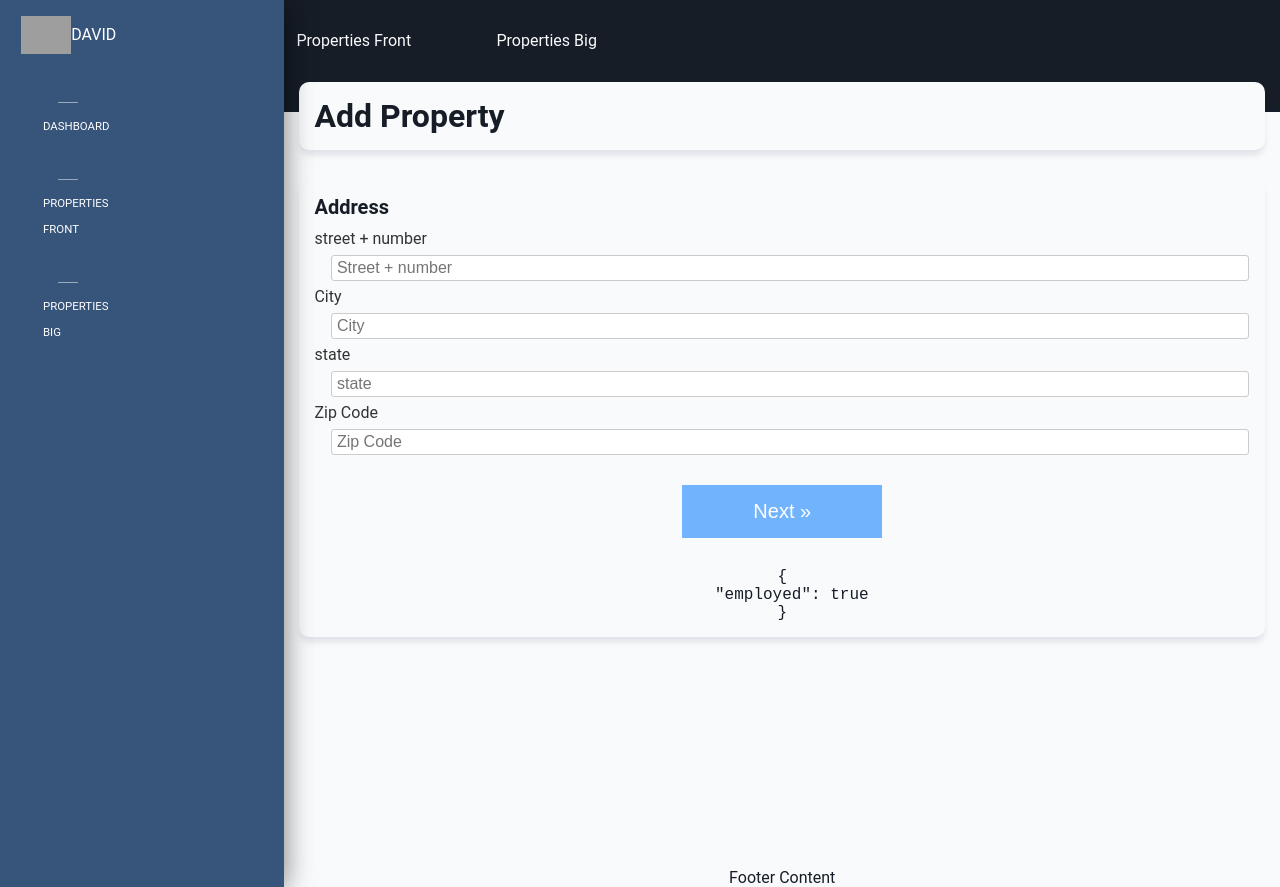
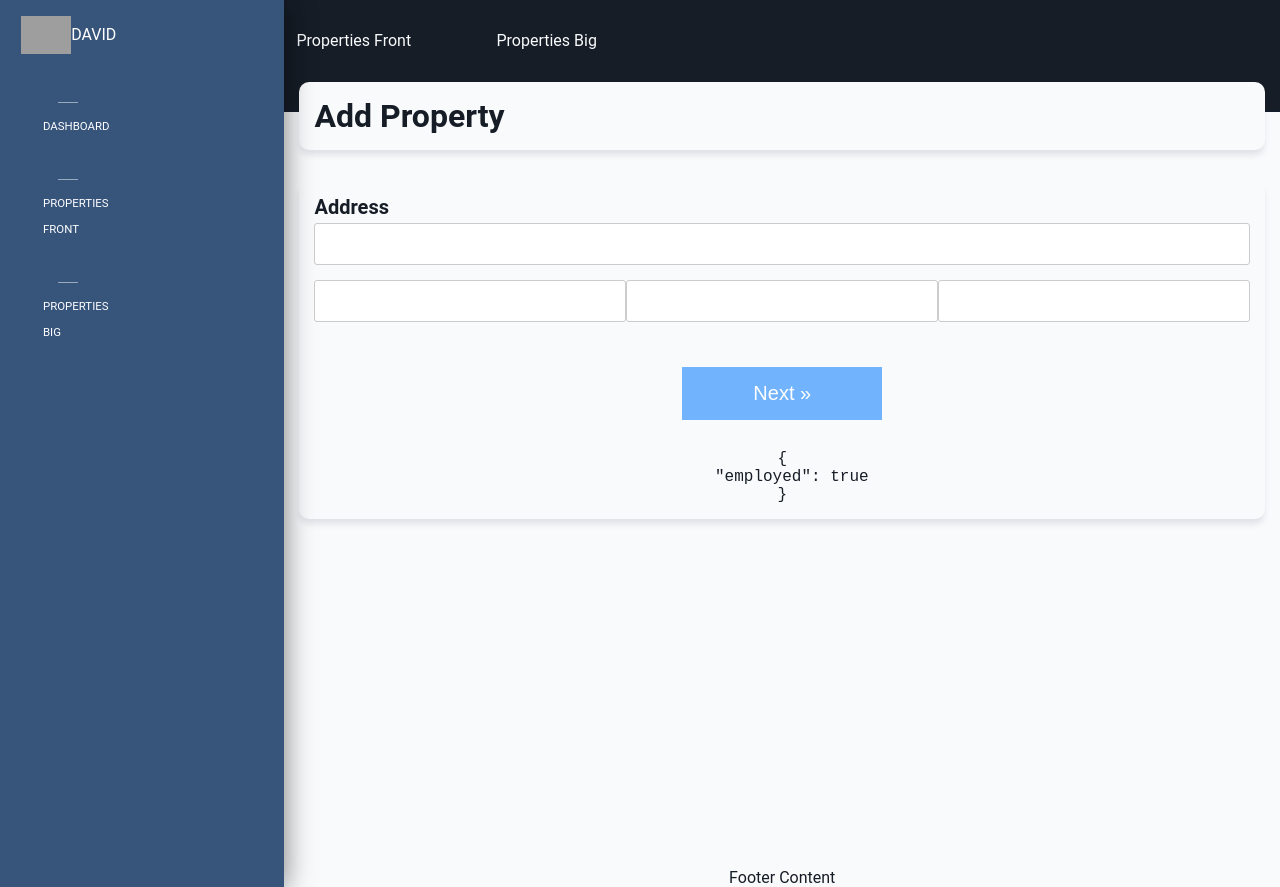
Before and after one commit to behagoras/dashboard-react, a React app: page /admin/wizard in a window 1280 px wide. Built offline with nearby package versions, Linux system fonts and the light colour scheme; grey boxes are pictures that could not be loaded; some icons are missing.

Commit message:
Redesigning the inputs, CoolInputs2.js

```diff
--- /dev/null
+++ b/src/components/Atoms/Container.jsx
@@ -0,0 +1,8 @@
+import styled from 'styled-components';
+
+const Container = styled.div`
+    display:grid;
+    grid-template-columns:repeat(${(props) => (props.columns ? props.columns : 1)},1fr);
+`;
+
+export default Container;
--- /dev/null
+++ b/src/components/Form/CoolInputs2.js
@@ -0,0 +1,78 @@
+/* eslint-disable import/prefer-default-export */
+import styled from 'styled-components';
+import React from 'react';
+
+export const InputGroup = styled.div`
+    position: relative;
+    margin-bottom: 15px;
+`;
+
+const MyInput = styled.input`
+    width: 100%;
+    line-height: 40px;
+    padding: 0 15px;
+    box-sizing: border-box;
+    font-size: 14px;
+    color: #222;
+    border: 1px solid #ccc;
+    border-radius: 3px;
+    & :focus {
+        outline: 0;
+        border-color: blue;
+    }
+    & :valid + label::before {
+        line-height: 20px;
+        font-size: 12px;
+        top: -10px;
+        background: #fff;
+        padding: 0 6px;
+        left: 9px;
+        content: attr(data-title);
+    }
+    & :focus + label::before {
+        line-height: 20px;
+        font-size: 12px;
+        top: -10px;
+        background: #fff;
+        padding: 0 6px;
+        left: 9px;
+        color: blue;
+    }
+`;
+
+export const Input = (props) => {
+  const {
+    id,
+    input,
+    meta,
+    ...rest
+  } = props;
+  const { type, name, onChange, value, ...restInput } = input;
+  return (
+
+    <MyInput
+      id={id}
+      name={name}
+      // error={showError}
+      inputProps={restInput}
+      onChange={onChange}
+      value={value}
+      type={type}
+      {...rest}
+      {...meta}
+    />
+  );
+};
+
+export const Label = styled.label`
+    & :before {
+        content: attr(title);
+        position: absolute;
+        top: 0;
+        left: 15px;
+        line-height: 40px;
+        font-size: 14px;
+        color: #777;
+        transition: 300ms all;
+    }
+`;
--- a/src/components/Form/FormElements.js
+++ b/src/components/Form/FormElements.js
@@ -44,11 +44,13 @@ const MySelect = styled.select`
     border: 1px solid #ccc;
     border-radius: 3px;
     width:100%;
+    height:40px;
 `;
 
 const MyDataList = styled.datalist`
   flex: 1;
-  padding: 3px 5px;
+  /* padding: 3px 5px; */
+  height:40px;
   font-size: 1em;
   margin-left: 15px;
   border: 1px solid #ccc;
--- a/src/pages/Dashboard/Wizard/Pages/Page1.jsx
+++ b/src/pages/Dashboard/Wizard/Pages/Page1.jsx
@@ -1,52 +1,80 @@
 import React from 'react';
 import { Field } from 'react-final-form';
 import Wizard from '../../../../components/Form/Wizard';
-import { Label, Input } from '../../../../components/Form/FormElements';
+import { } from '../../../../components/Form/FormElements';
+import { Input, Label, InputGroup } from '../../../../components/Form/CoolInputs2';
+import Container from '../../../../components/Atoms/Container';
 
 const Page1 = () => {
   return (
     <Wizard.Page>
-      <div>
       <h2 style={{ textAlign: 'left', fontSize: '20px' }}>Address</h2>
-        <Label htmlFor="street">street + number</Label>
+      <InputGroup>
         <Field
           name="street"
-          id="street"
           component={Input}
           type="text"
-          placeholder="Street + number"
+          required
+          autoComplete="off"
+          id="street"
+          value="street"
         />
-      </div>
-      <div>
-        <Label htmlFor="city">City</Label>
+        <Label
+          htmlFor="street"
+          title="Enter the property street followed by the house number"
+          data-title="street + number"
+        />
+      </InputGroup>
+      <Container columns="3">
+        <InputGroup>
           <Field
-          id="city"
             name="city"
             component={Input}
             type="text"
-          placeholder="City"
+            required
+            autoComplete="off"
+            id="city"
+            value="city"
           />
-      </div>
-      <div>
-        <Label htmlFor="state">state</Label>
+          <Label
+            htmlFor="city"
+            title="Enter the property city"
+            data-title="city"
+          />
+        </InputGroup>
+        <InputGroup>
           <Field
-          id="state"
             name="state"
             component={Input}
             type="text"
-          placeholder="state"
+            required
+            autoComplete="off"
+            id="state"
+            value="state"
           />
-      </div>
-      <div>
-        <Label htmlFor="zip">Zip Code</Label>
+          <Label
+            htmlFor="state"
+            title="Enter the property state"
+            data-title="state"
+          />
+        </InputGroup>
+        <InputGroup>
           <Field
-          id="zip"
             name="zip"
             component={Input}
             type="text"
-          placeholder="Zip Code"
+            required
+            autoComplete="off"
+            id="zip"
+            value="zip"
           />
-      </div>
+          <Label
+            htmlFor="zip"
+            title="Enter the property zip code"
+            data-title="zip code"
+          />
+        </InputGroup>
+      </Container>
       {/* <pre>{JSON.stringify(values, 0, 2)}</pre> */}
     </Wizard.Page>
   );
--- a/src/pages/Dashboard/Wizard/Pages/Page2.jsx
+++ b/src/pages/Dashboard/Wizard/Pages/Page2.jsx
@@ -1,22 +1,129 @@
 import React from 'react';
 import { Field } from 'react-final-form';
 import Wizard from '../../../../components/Form/Wizard';
-import { Label, Input, Select, NationalitiesSelect } from '../../../../components/Form/FormElements';
+import { Select, NationalitiesSelect } from '../../../../components/Form/FormElements';
+import { Input, Label, InputGroup } from '../../../../components/Form/CoolInputs2';
+import Container from '../../../../components/Atoms/Container';
 
 const Page1 = () => {
   return (
     <Wizard.Page>
       <div>
         <h2 style={{ textAlign: 'left', fontSize: '20px' }}>Personal data of the owner</h2>
-        <Label htmlFor="fullName">Full Name</Label>
+        <InputGroup>
           <Field
             name="fullName"
-          id="fullName"
             component={Input}
             type="text"
-          placeholder="Full Name"
+            required
+            autoComplete="off"
+            id="fullName"
+            value="fullName"
           />
-        <Label htmlFor="gender">Gender</Label>
+          <Label
+            htmlFor="fullName"
+            title="Enter your full name"
+            data-title="Full Name"
+          />
+        </InputGroup>
+      </div>
+      <div>
+        <h2 style={{ textAlign: 'left', fontSize: '20px' }}>Contact data of the owner</h2>
+        <Container columns="2">
+          <InputGroup>
+            <Field
+              name="residencePhone"
+              component={Input}
+              type="phone"
+              required
+              autoComplete="off"
+              id="residencePhone"
+              value="residencePhone"
+            />
+            <Label
+              htmlFor="residencePhone"
+              title="Enter your residence phone"
+              data-title="residencePhone"
+            />
+          </InputGroup>
+          <InputGroup>
+            <Field
+              name="mobilePhone"
+              component={Input}
+              type="phone"
+              required
+              autoComplete="off"
+              id="mobilePhone"
+              value="mobilePhone"
+            />
+            <Label
+              htmlFor="mobilePhone"
+              title="Enter your mobile phone"
+              data-title="CellPhone"
+            />
+          </InputGroup>
+        </Container>
+        <Container columns="3">
+          <InputGroup>
+            <Field
+              name="email"
+              component={Input}
+              type="text"
+              required
+              autoComplete="off"
+              id="email"
+              value="email"
+            />
+            <Label
+              htmlFor="email"
+              title="Enter your email"
+              data-title="E-mail"
+            />
+          </InputGroup>
+          <InputGroup>
+            <Field
+              name="birthplace"
+              component={Input}
+              type="text"
+              required
+              autoComplete="off"
+              id="birthplace"
+              value="birthplace"
+            />
+            <Label
+              htmlFor="birthplace"
+              title="Enter your country of birth"
+              data-title="E-mail"
+            />
+          </InputGroup>
+          <InputGroup>
+            <Field
+              name="civilStatus"
+              component={Input}
+              type="text"
+              required
+              autoComplete="off"
+              id="civilStatus"
+              value="civilStatus"
+            />
+            <Label
+              htmlFor="civilStatus"
+              title="Enter your civil status"
+              data-title="Civil Status"
+            />
+          </InputGroup>
+        </Container>
+        <Container columns="2">
+          <div>
+            <Label htmlFor="nationality">What is your Nationality</Label>
+            <Field
+              id="nationality"
+              name="nationality"
+              component={NationalitiesSelect}
+            />
+          </div>
+          <div>
+            <Label htmlFor="gender">What is your Gender</Label>
             <Field
               id="gender"
               name="gender"
@@ -24,73 +131,17 @@ const Page1 = () => {
             >
               <option value="">-- select one --</option>
               <option value="male">
-            male
+            Male
               </option>
               <option value="female">
-            female
+            Female
               </option>
-        </Field>
-        <Label htmlFor="civilStatus">Civil Status</Label>
-        <Field
-          id="civilStatus"
-          name="civilStatus"
-          component={Select}
-        >
-          <option value="">-- select one --</option>
-          <option value="single">
-            Single
-          </option>
-          <option value="married">
-            Married
-          </option>
-          <option value="separated">
-            Separated
-          </option>
-          <option value="widowed">
-            Widowed
+              <option value="other">
+              I rather not to say
               </option>
             </Field>
           </div>
-      <div>
-        <h2 style={{ textAlign: 'left', fontSize: '20px' }}>Contact data of the owner</h2>
-        <Label htmlFor="residencePhone">Residence Phone</Label>
-        <Field
-          id="residencePhone"
-          name="residencePhone"
-          component={Input}
-          type="phone"
-          placeholder="Residence Phone"
-        />
-        <Label htmlFor="mobilePhone">Mobile Phone</Label>
-        <Field
-          id="mobilePhone"
-          name="mobilePhone"
-          component={Input}
-          type="mobilePhone"
-          placeholder="Mobile Phone"
-        />
-        <Label htmlFor="email">E-mail</Label>
-        <Field
-          id="email"
-          name="email"
-          component={Input}
-          type="email"
-          placeholder="E-mail"
-        />
-        <Label htmlFor="birthplace">Country of birth</Label>
-        <Field
-          id="birthplace"
-          name="birthplace"
-          component={Input}
-          type="text"
-          placeholder="Country of birth"
-        />
-        <Label htmlFor="nationalities">Nationalities</Label>
-        <Field
-          id="nationalities"
-          name="nationalities"
-          component={NationalitiesSelect}
-        />
+        </Container>
       </div>
       {/* <pre>{JSON.stringify(values, 0, 2)}</pre> */}
     </Wizard.Page>
--- a/src/pages/Dashboard/Wizard/Pages/Page3.jsx
+++ b/src/pages/Dashboard/Wizard/Pages/Page3.jsx
@@ -2,41 +2,45 @@ import React from 'react';
 import { Field } from 'react-final-form';
 import styled from 'styled-components';
 import Wizard from '../../../../components/Form/Wizard';
-import { Label, Input, Select } from '../../../../components/Form/FormElements';
-
-const Container = styled.div`
-    display:grid;
-    grid-template-columns:repeat(${(props) => (props.columns ? props.columns : 1)},1fr);
-`;
+import { Select } from '../../../../components/Form/FormElements';
+// import Container from '../../../../components/Atoms/Container';
+import { Input, Label, InputGroup } from '../../../../components/Form/CoolInputs2';
 
 /* grid-template-columns: repeat(${props.columns}, 1fr); */
 // /* grid-template-columns:${props => props.columns? repeat({props.columns},1fr):1fr} */
-
+const Container = styled.div`
+  display:grid;
+  grid-template-columns:3fr 1fr;
+`;
 const Page1 = () => {
   return (
     <Wizard.Page>
       <h2 style={{ textAlign: 'left', fontSize: '20px' }}>Property Price</h2>
-      <Container columns="2">
-        <div>
-          <Label htmlFor="price">Price</Label>
+      <Container>
+        <InputGroup>
           <Field
             name="price"
-            id="price"
             component={Input}
             type="number"
-            min="1"
-            step="any"
-            placeholder="Price"
+            required
+            autoComplete="off"
+            id="price"
+            value="price"
           />
-        </div>
+          <Label
+            htmlFor="price"
+            title="Enter the property price"
+            data-title="price"
+          />
+        </InputGroup>
         <div>
-          <Label htmlFor="coin">Coin</Label>
+          {/* <Label htmlFor="coin">Coin</Label> */}
           <Field
             id="coin"
             name="coin"
             component={Select}
           >
-            <option value="">-- select one --</option>
+            <option value="">-- Select Currency --</option>
             <option value="mxn">
             MXN - Mexican Pesos
             </option>
```
Lines whose indentation alone changed are shown as unchanged.
